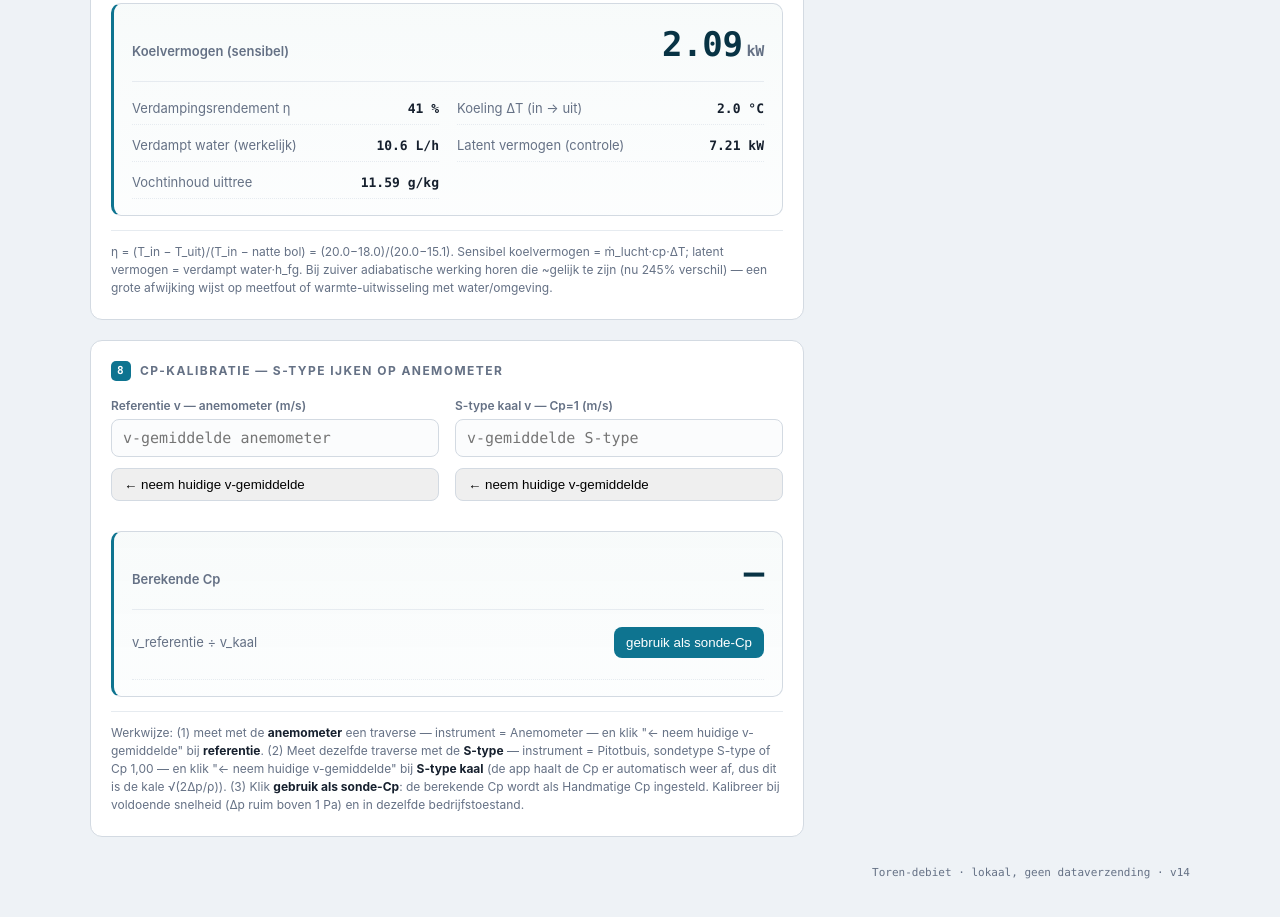
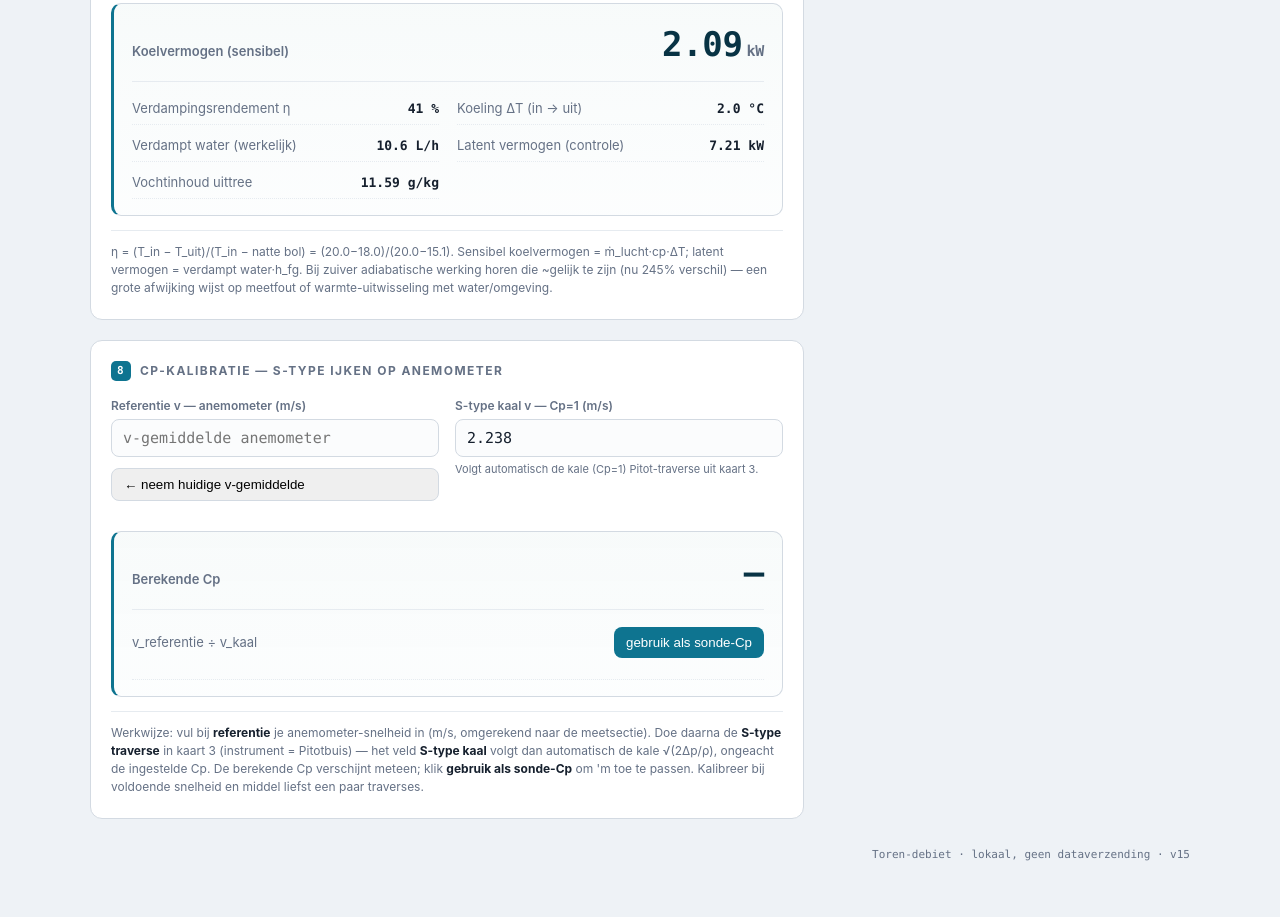
Before and after one commit to peekbv-rgb/luchtmeting, a website: page index.html in a window 1280 px wide. Shown: the part 2680-3597 px from the top of the page. Drawn offline with Linux system fonts and the light colour scheme.

Commit message:
Update index.html

```diff
--- a/index.html
+++ b/index.html
@@ -349,15 +349,15 @@
             <input id="calRef" type="text" inputmode="decimal" placeholder="v-gemiddelde anemometer">
             <button class="seg" style="margin-top:6px;padding:8px 12px;border-radius:8px;cursor:pointer" onclick="grabCal('ref')">← neem huidige v-gemiddelde</button></div>
           <div class="field"><label for="calRaw">S-type kaal v — Cp=1 (m/s)</label>
-            <input id="calRaw" type="text" inputmode="decimal" placeholder="v-gemiddelde S-type">
-            <button class="seg" style="margin-top:6px;padding:8px 12px;border-radius:8px;cursor:pointer" onclick="grabCal('raw')">← neem huidige v-gemiddelde</button></div>
+            <input id="calRaw" type="text" inputmode="decimal" placeholder="volgt live de Pitot-traverse">
+            <span class="hint">Volgt automatisch de kale (Cp=1) Pitot-traverse uit kaart 3.</span></div>
         </div>
         <div class="result" style="margin-top:14px">
           <div class="big"><span class="label">Berekende Cp</span><span class="num"><span id="calCp">–</span></span></div>
           <div class="kv" style="grid-column:1/-1"><span class="k">v_referentie ÷ v_kaal</span>
             <span class="v"><button class="seg" style="padding:8px 12px;border-radius:8px;cursor:pointer;background:var(--accent);color:#fff;border:none" onclick="applyCp()">gebruik als sonde-Cp</button></span></div>
         </div>
-        <div class="note">Werkwijze: (1) meet met de <b>anemometer</b> een traverse — instrument = Anemometer — en klik "← neem huidige v-gemiddelde" bij <b>referentie</b>. (2) Meet dezelfde traverse met de <b>S-type</b> — instrument = Pitotbuis, sondetype S-type of Cp 1,00 — en klik "← neem huidige v-gemiddelde" bij <b>S-type kaal</b> (de app haalt de Cp er automatisch weer af, dus dit is de kale √(2Δp/ρ)). (3) Klik <b>gebruik als sonde-Cp</b>: de berekende Cp wordt als Handmatige Cp ingesteld. Kalibreer bij voldoende snelheid (Δp ruim boven 1 Pa) en in dezelfde bedrijfstoestand.</div>
+        <div class="note">Werkwijze: vul bij <b>referentie</b> je anemometer-snelheid in (m/s, omgerekend naar de meetsectie). Doe daarna de <b>S-type traverse</b> in kaart 3 (instrument = Pitotbuis) — het veld <b>S-type kaal</b> volgt dan automatisch de kale √(2Δp/ρ), ongeacht de ingestelde Cp. De berekende Cp verschijnt meteen; klik <b>gebruik als sonde-Cp</b> om 'm toe te passen. Kalibreer bij voldoende snelheid en middel liefst een paar traverses.</div>
       </div>
     </div>
 
@@ -380,7 +380,7 @@
       </div>
     </aside>
   </div>
-  <footer>Toren-debiet · lokaal, geen dataverzending · v14</footer>
+  <footer>Toren-debiet · lokaal, geen dataverzending · v15</footer>
 </div>
 
 <script>
@@ -782,6 +782,7 @@ function compute(){
   }
 
   // ---- Cp-kalibratie ----
+  if(isPitot && nPts>0) $("calRaw").value=lastRawV.toFixed(3);   // volgt live de kale Pitot-traverse
   const calRef=num($("calRef").value), calRaw=num($("calRaw").value);
   lastCalCp=(calRef!==null&&calRaw!==null&&calRaw>0)?calRef/calRaw:null;
   $("calCp").textContent=lastCalCp!==null?lastCalCp.toFixed(3):"–";
```
